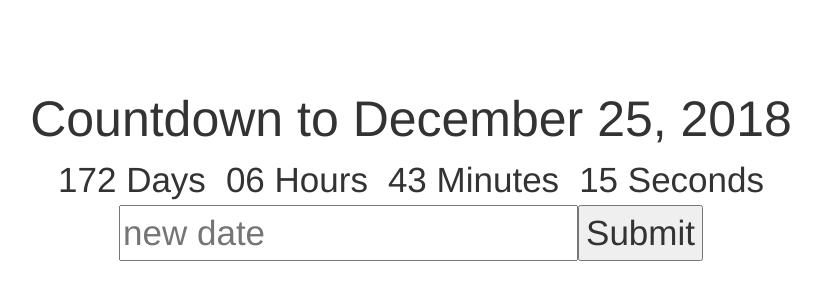
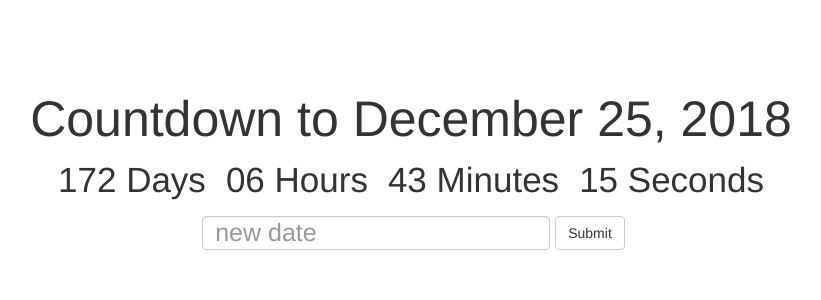
Before and after one commit to StevieIsmagic/udemy, a React (Create React App) app in the folder DavidKatz/react-redux/countdownchamp/: page / in a window 1280 px wide. Shown: the part 172-472 px from the top of the page, without its empty margins (229-1050 px from the left). Built offline with nearby package versions, Linux system fonts and the light colour scheme.

Commit message:
style w reactstrap

```diff
--- a/DavidKatz/react-redux/countdownchamp/src/App.css
+++ b/DavidKatz/react-redux/countdownchamp/src/App.css
@@ -12,3 +12,8 @@
   display: inline;
   margin: 10px;
 }
+
+.Deadline-input {
+  font-size: 25px;
+  margin: 5px;
+}
--- a/DavidKatz/react-redux/countdownchamp/src/App.jsx
+++ b/DavidKatz/react-redux/countdownchamp/src/App.jsx
@@ -26,12 +26,13 @@ class App extends Component {
       <div className="App">
         <div className="App-title">Countdown to {this.state.deadline}</div>
         <Clock deadline={this.state.deadline} />
-        <Form>
-          <input
+        <Form inline={true}>
+          <FormControl
+            className="Deadline-input"
             placeholder='new date'
             onChange={e => this.setState({newDeadline: e.target.value})}
           />
-          <button onClick={() => this.changeDeadline()}>Submit</button>
+          <Button onClick={() => this.changeDeadline()}>Submit</Button>
         </Form>
       </div>
     )
```
